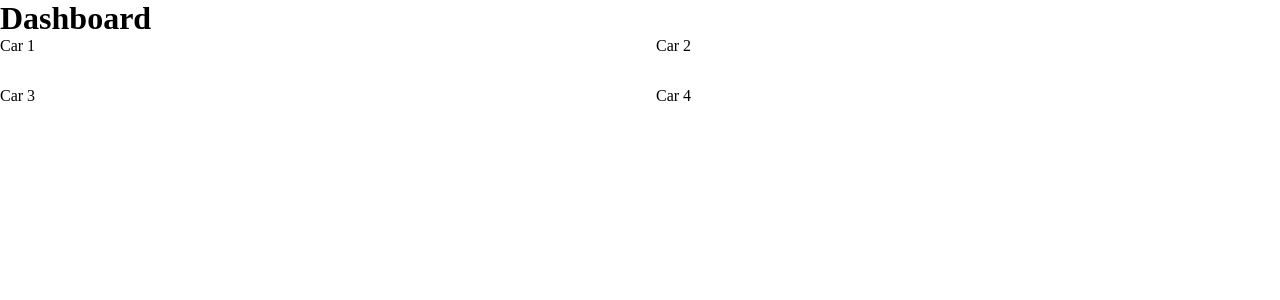
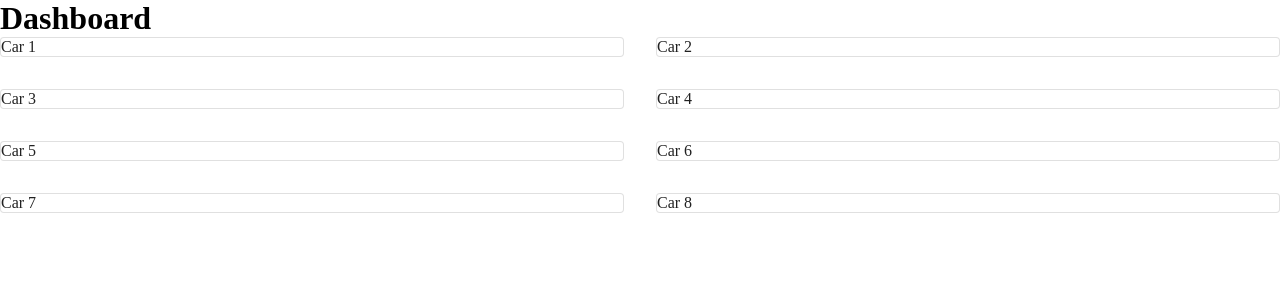
Before and after one commit to smcteague/car_collection_react, a React (Create React App) app: page /dashboard in a window 1280 px wide. Shown: the top 300 px of the page. Built offline with nearby package versions, Linux system fonts and the light colour scheme.

Commit message:
updated commit

```diff
--- a/src/components/Dashboard/Dashboard.tsx
+++ b/src/components/Dashboard/Dashboard.tsx
@@ -1,6 +1,6 @@
 import React from 'react';
 import { styled } from '@mui/system';
-import { Box, Grid, } from '@mui/material';
+import { Box, Grid, Card } from '@mui/material';
 
 const Root = styled('div')({
     padding: 0,
@@ -18,23 +18,33 @@ export const Dashboard = () => {
             <h1>Dashboard</h1>
 
             <Box sx={{ flexGrow: 1 }} >
-                {/* Setting up the Fluid Grid system */}
                 <Grid container spacing={4} >
                     <Grid item xs={6}>
-                        <div className='grid-elements'>Car 1</div>
+                        <Card variant="outlined">Car 1</Card>
                     </Grid>
                     <Grid item xs={6}>
-                        <div className='grid-elements'>Car 2</div>
+                        <Card variant="outlined">Car 2</Card>
                     </Grid>
                     <Grid item xs={6}>
-                        <div className='grid-elements'>Car 3</div>
+                        <Card variant="outlined">Car 3</Card>
                     </Grid>
                     <Grid item xs={6}>
-                        <div className='grid-elements'>Car 4</div>
+                        <Card variant="outlined">Car 4</Card>
+                    </Grid>
+                    <Grid item xs={6}>
+                        <Card variant="outlined">Car 5</Card>
+                    </Grid>
+                    <Grid item xs={6}>
+                        <Card variant="outlined">Car 6</Card>
+                    </Grid>
+                    <Grid item xs={6}>
+                        <Card variant="outlined">Car 7</Card>
+                    </Grid>
+                    <Grid item xs={6}>
+                        <Card variant="outlined">Car 8</Card>
                     </Grid>
                 </Grid>
             </Box>
-
         </Root>
     )
 }
```
